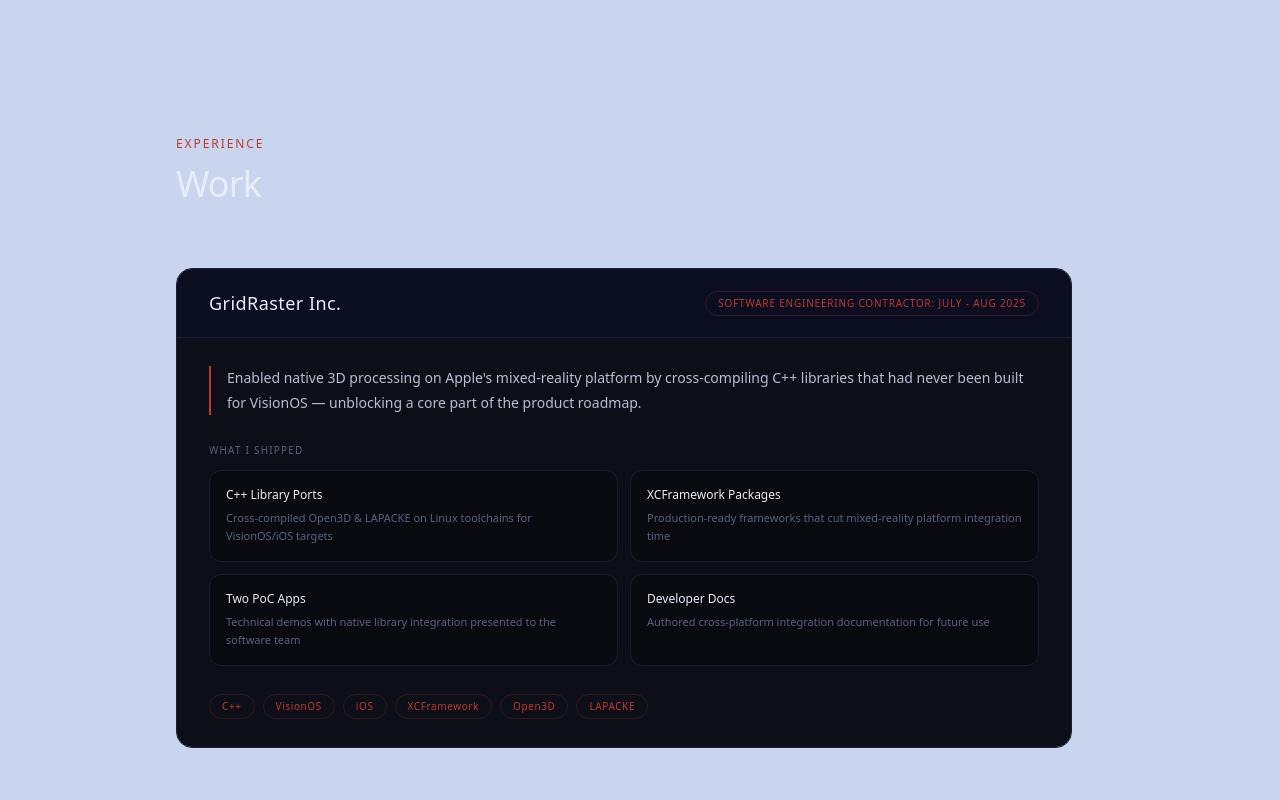
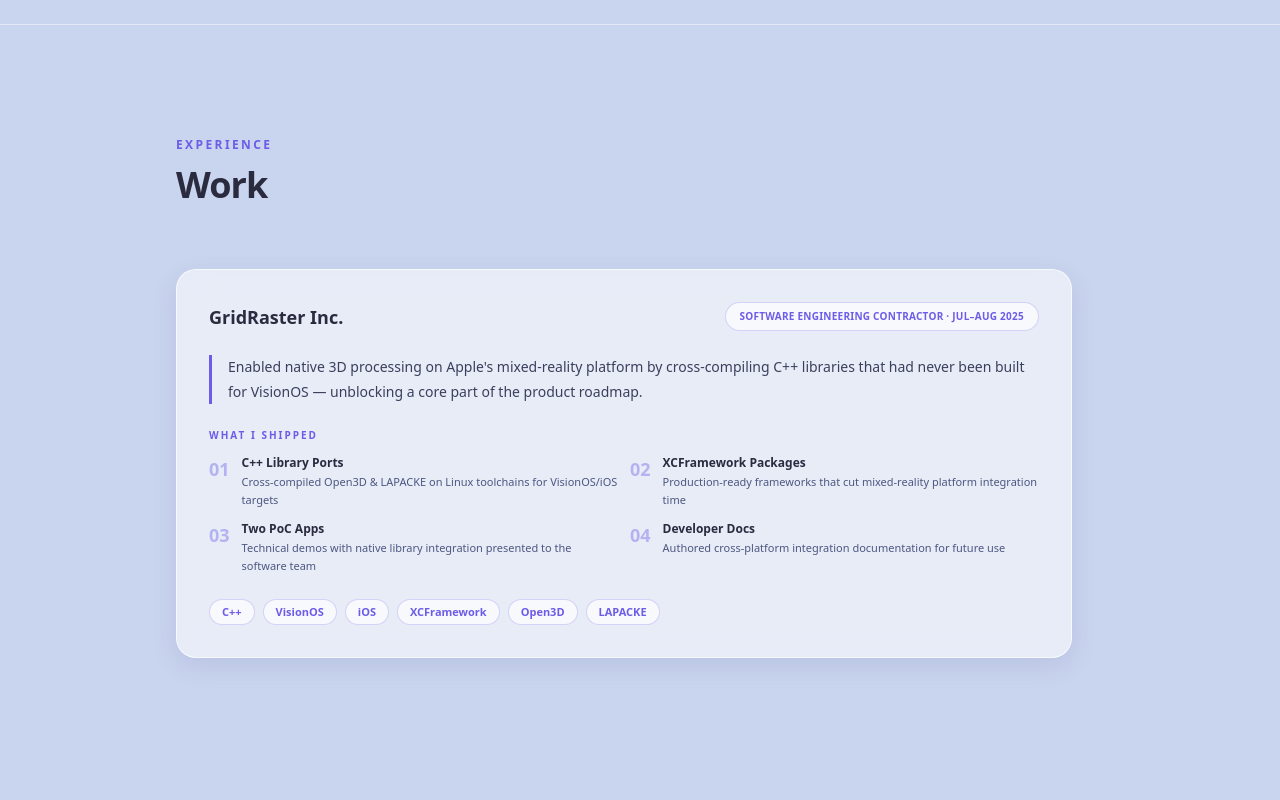
Before and after one commit to jameshualiu/jameshualiu.me, a Next.js app: page / in a window 1280 px wide. Shown: the part 1340-2140 px from the top of the page. Built offline with nearby package versions, Linux system fonts and the light colour scheme.

Commit message:
style: restyle Work section with glass card and numbered shipped list

```diff
--- a/components/Work.tsx
+++ b/components/Work.tsx
@@ -1,53 +1,57 @@
 "use client";
 import FadeUp from "./FadeUp";
 
+const shipped = [
+  { title: "C++ Library Ports", desc: "Cross-compiled Open3D & LAPACKE on Linux toolchains for VisionOS/iOS targets" },
+  { title: "XCFramework Packages", desc: "Production-ready frameworks that cut mixed-reality platform integration time" },
+  { title: "Two PoC Apps", desc: "Technical demos with native library integration presented to the software team" },
+  { title: "Developer Docs", desc: "Authored cross-platform integration documentation for future use" },
+];
+
 export default function Work() {
   return (
-    <section id="work" className="py-28">
+    <section id="work" className="py-28 border-t border-white/50">
       <div className="max-w-5xl mx-auto px-6 sm:px-12">
         <FadeUp>
-          <p className="text-[#c0392b] text-xs tracking-[0.16em] uppercase font-medium mb-3">
+          <p className="text-[#6c5ce7] text-xs tracking-[0.2em] uppercase font-bold mb-3">
             Experience
           </p>
-          <h2 className="text-[#e8ecf8] text-4xl font-light tracking-tight mb-16">
+          <h2 className="text-[#2b2b40] text-3xl sm:text-4xl font-extrabold tracking-tight mb-16">
             Work
           </h2>
         </FadeUp>
 
         <FadeUp delay={0.1}>
-          <div className="border border-[#1a1e30] rounded-2xl overflow-hidden max-w-4xl">
-            {/* Top bar */}
-            <div className="bg-[#0b0e20] border-b border-[#1a1e30] px-5 sm:px-8 py-5 flex flex-col sm:flex-row sm:items-center gap-2 sm:gap-0 justify-between">
-              <span className="text-[#e8ecf8] text-lg font-light tracking-wide">
+          <div className="glass-card rounded-[20px] p-6 sm:p-8 max-w-4xl">
+            <div className="flex flex-wrap items-center justify-between gap-2 mb-6">
+              <span className="text-[#2b2b40] text-lg font-bold">
                 GridRaster Inc.
               </span>
-              <span className="text-[#c0392b] text-[10px] border border-[#c0392b]/25 rounded-full px-3 py-1 tracking-[0.08em] uppercase">
-                Software Engineering Contractor: JULY - AUG 2025
+              <span className="bg-white/70 border border-[#6c5ce7]/25 text-[#6c5ce7] text-[10px] uppercase tracking-wide font-bold rounded-full px-3.5 py-1.5">
+                Software Engineering Contractor · Jul–Aug 2025
               </span>
             </div>
 
-            {/* Body */}
-            <div className="bg-[#0d0f18] px-5 sm:px-8 py-7">
-              <p className="text-[#b8bdd4] text-sm leading-[1.75] font-light border-l-2 border-[#c0392b] pl-4 mb-7">
-                Enabled native 3D processing on Apple's mixed-reality platform by
+            <p className="text-[#3b3f5c] text-sm leading-[1.75] border-l-[3px] border-[#6c5ce7] pl-4 mb-6">
+              Enabled native 3D processing on Apple&apos;s mixed-reality platform by
               cross-compiling C++ libraries that had never been built for
               VisionOS — unblocking a core part of the product roadmap.
             </p>
 
-              <p className="text-[#5a6080] text-[10px] tracking-[0.12em] uppercase mb-3">
+            <p className="text-[#6c5ce7] text-[10px] tracking-[0.2em] uppercase font-bold mb-3">
               What I shipped
             </p>
-              <div className="grid grid-cols-1 sm:grid-cols-2 gap-3 mb-7">
-                {[
-                  { title: "C++ Library Ports", desc: "Cross-compiled Open3D & LAPACKE on Linux toolchains for VisionOS/iOS targets" },
-                  { title: "XCFramework Packages", desc: "Production-ready frameworks that cut mixed-reality platform integration time" },
-                  { title: "Two PoC Apps", desc: "Technical demos with native library integration presented to the software team" },
-                  { title: "Developer Docs", desc: "Authored cross-platform integration documentation for future use" },
-                ].map((item, i) => (
+            <div className="grid grid-cols-1 sm:grid-cols-2 gap-3 mb-6">
+              {shipped.map((item, i) => (
                 <FadeUp key={item.title} delay={i * 0.07}>
-                    <div className="bg-[#080a10] border border-[#1a1e30] rounded-xl px-4 py-4 h-full">
-                      <p className="text-[#e8ecf8] text-xs font-medium mb-1.5">{item.title}</p>
-                      <p className="text-[#5a6080] text-[11px] leading-relaxed font-light">{item.desc}</p>
+                  <div className="flex gap-3">
+                    <span className="text-lg font-extrabold text-[#6c5ce7]/40">
+                      {String(i + 1).padStart(2, "0")}
+                    </span>
+                    <div>
+                      <p className="text-[#2b2b40] text-xs font-bold mb-0.5">{item.title}</p>
+                      <p className="text-[#4d5780] text-[11px] leading-relaxed">{item.desc}</p>
+                    </div>
                   </div>
                 </FadeUp>
               ))}
@@ -56,14 +60,13 @@
             <FadeUp delay={0.15}>
               <div className="flex flex-wrap gap-2">
                 {["C++", "VisionOS", "iOS", "XCFramework", "Open3D", "LAPACKE"].map((tag) => (
-                    <span key={tag} className="text-[#c0392b] text-[10px] border border-[#c0392b]/20 rounded-full px-3 py-1 tracking-[0.06em]">
+                  <span key={tag} className="bg-white/70 border border-[#6c5ce7]/25 text-[#6c5ce7] text-[11px] font-bold rounded-full px-3 py-1">
                     {tag}
                   </span>
                 ))}
               </div>
             </FadeUp>
           </div>
-          </div>
         </FadeUp>
       </div>
     </section>
```
Lines whose indentation alone changed are shown as unchanged.
